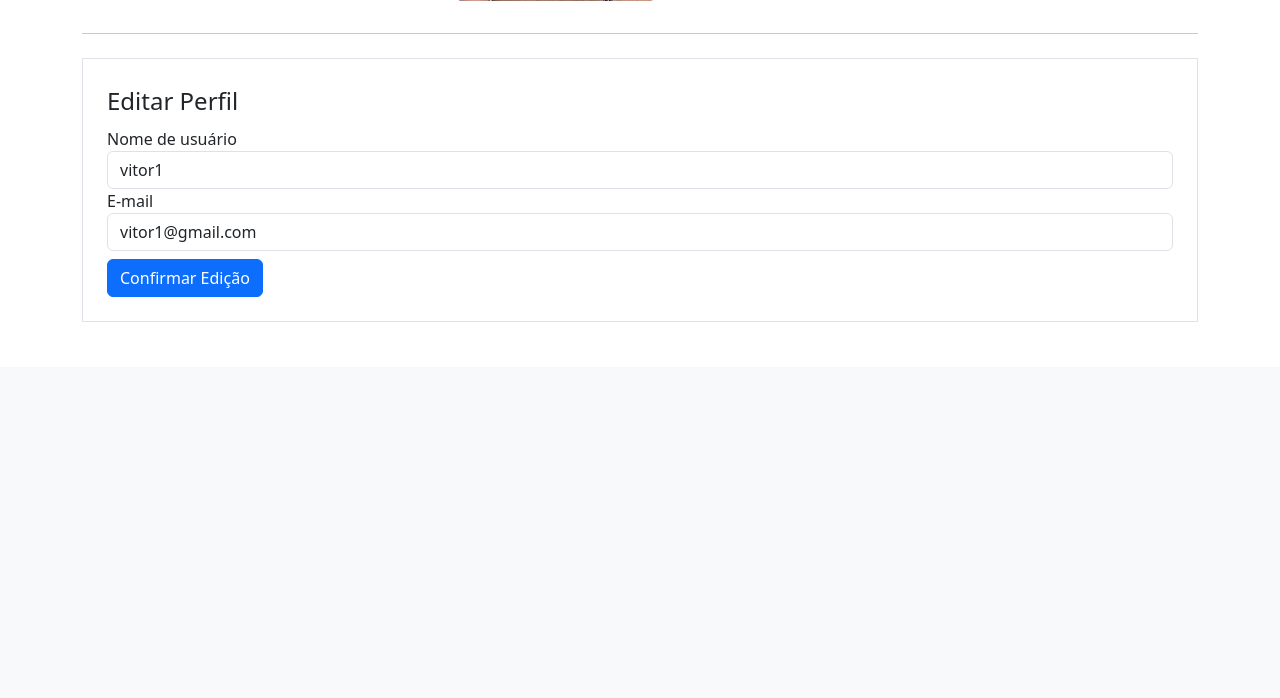
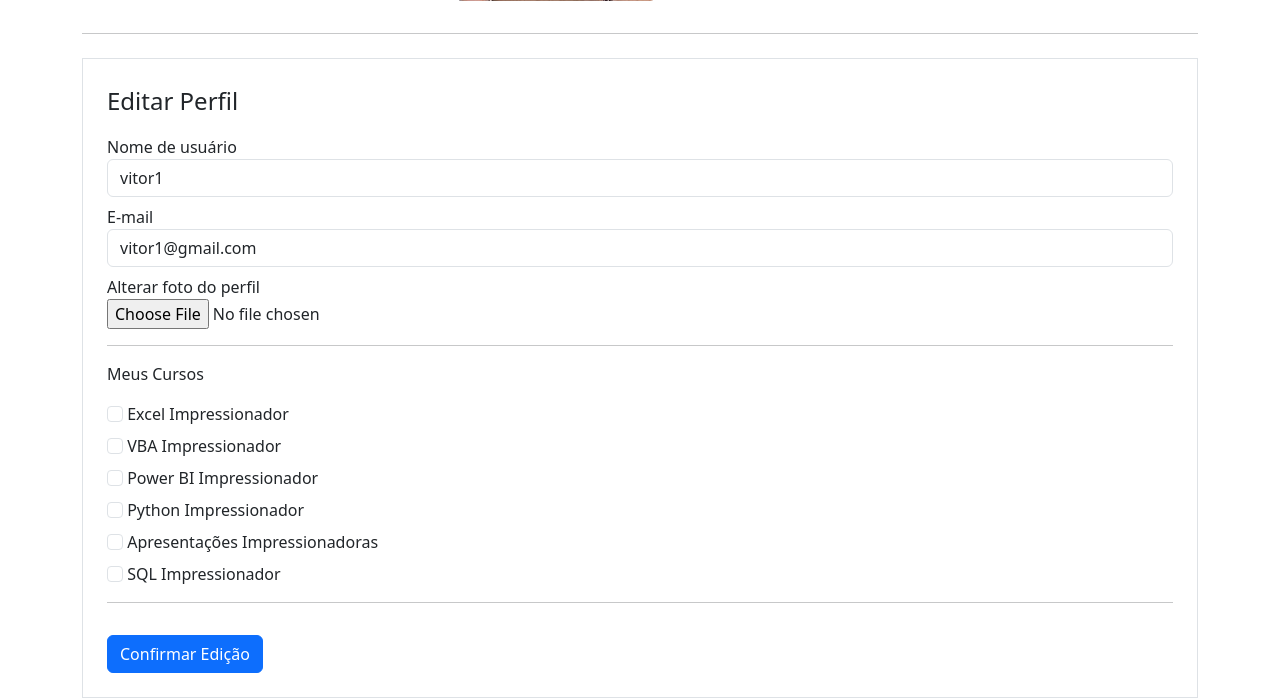
Before and after one commit to victornunesg/flask-app, a Flask app: page /perfil/editar in a window 1280 px wide. Shown: the part 433-1131 px from the top of the page. Before the commit the page ends 755 px from the top, so only its background shows below. Run offline with Flask 3, Linux system fonts and the light colour scheme; a user stored in the database is signed in; some libraries are stand-ins or nearby versions.

Commit message:
Atualizações na página de editar perfil

```diff
--- a/teste.txt
+++ b/teste.txt
@@ -1 +1,2 @@
 testando git no PC ABR
+testando git no PC pessoal
--- a/webblog/forms.py
+++ b/webblog/forms.py
@@ -1,14 +1,16 @@
-# os formularios são um objetos dentro do python, uma classe
+# os formulários são objetos dentro do python, uma classe
 # no flask já temos formulários prontos, através da biblioteca flask wtf
 # para instalar seria flask-wtf e para importar flask_wtf
-# temos na bibliteca wtforms os validators, para validarem campos a serem preenchidos pelo usuario
+# temos na biblioteca wtforms os validators, para validarem campos a serem preenchidos pelo usuário
 
 from flask_wtf import FlaskForm  # (install flask-wtf)
 # formulário web do flask
+from flask_wtf.file import FileField, FileAllowed
+# filefield é usado para fazer o upload da foto de perfil e fileallowed é um validator para restringir o tipo da foto
 from wtforms import StringField, PasswordField, SubmitField, BooleanField
 # importando os tipos de campo do wtforms
 from wtforms.validators import DataRequired, Length, Email, EqualTo, ValidationError
-# importando validadores de: campo obrigatorio, tamanho, e-mail e comparação de campos (para senha)
+# importando validadores de: campo obrigatório, tamanho, e-mail e comparação de campos (para senha)
 # o wtforms não possui o e-mail validator embutido, necessário instalar via terminal: (install email_validator)
 from webblog.models import Usuario
 # precisaremos da classe usuário para realizar validações nos formulários
@@ -51,10 +53,25 @@ class FormLogin(FlaskForm):
 class FormEditarPerfil(FlaskForm):
     username = StringField('Nome de usuário', validators=[DataRequired()])
     email = StringField('E-mail', validators=[DataRequired(), Email()])
+    foto_perfil = FileField('Alterar foto do perfil', validators=[FileAllowed(['jpg', 'png', 'jpeg'])])
+    curso_excel = BooleanField('Excel Impressionador')
+    curso_vba = BooleanField('VBA Impressionador')
+    curso_powerbi = BooleanField('Power BI Impressionador')
+    curso_python = BooleanField('Python Impressionador')
+    curso_ppt = BooleanField('Apresentações Impressionadoras')
+    curso_sql = BooleanField('SQL Impressionador')
     botao_submit_editar_perfil = SubmitField('Confirmar Edição')
 
+    @staticmethod
     def validate_email(self, email):
         if current_user.email != email.data:
             usuario = Usuario.query.filter_by(email=email.data).first()
-        if usuario:  # não permite alteração de email se já existe no BD para outro usuário
-            raise ValidationError('Já existe um usuário com esse e-mail. Cadastre um novo e-mail.')
+            if usuario:  # não permite alteração de email se já existe no BD para outro usuário
+                raise ValidationError('Já existe um usuário com esse e-mail. Cadastre um novo e-mail.')
+
+    @staticmethod
+    def validate_username(self, username):
+        if current_user.username != username.data:
+            usuario = Usuario.query.filter_by(username=username.data).first()
+            if usuario:  # não permite alteração de email se já existe no BD para outro usuário
+                raise ValidationError('Já existe um usuário com esse username. Cadastre um novo username.')
--- a/webblog/routes.py
+++ b/webblog/routes.py
@@ -7,6 +7,11 @@ from flask_login import current_user  # método que verifica o usuário que est
 # também possui o parâmetro de verificar se está logado ou não
 from flask_login import login_required
 # função que usamos como um decorator, para controle/bloqueio de páginas por usuários não logados
+
+import secrets, os
+# secrets para gerar o código para atualizar imagem de perfil e OS para separar o nome da imagem da extensão
+
+from PIL import Image  # biblioteca Pillow (install Pillow) para compactar a imagem de maneira fácil
 
 lista_usuarios = ['Victor', 'Yasmin']  # definindo lista de usuarios do blog
 
@@ -45,7 +50,7 @@ def login():
             # chama o método login_user para confirmar o login do usuário (primeiro parâmetro)
             # também controla o 'lembrar dados de acesso', como segundo parâmetro 'remember', aceita booleano
             flash(f'Login feito com sucesso no e-mail {form_login.email.data}', 'alert-success')
-            # passando parametros da função flash, a mensagem (.data para pegar o valor preenchido)
+            # passando parâmetros da função flash, a mensagem (.data para pegar o valor preenchido)
             # e a categoria, de acordo com a documentação do flask e bootstrap
             par_next = request.args.get('next')
             # verificar se há algum parâmetro next na URL para saber se mandaremos para outra página específica
@@ -62,7 +67,7 @@ def login():
         # transformará a senha do usuário em criptografada
         # para verificar se as senhas batem, utiliza-se o método bcrypt.check_password_hash(SENHA1, SENHA2)
         usuario = Usuario(username=form_criarconta.username.data, email=form_criarconta.email.data, senha=senha_cript)
-        # criando um novo usuario, instanciando a classe Usuario() - cada usuário seria um novo objeto
+        # cria novo usuario, instanciando a classe Usuario() - cada usuário seria um novo objeto
         database.session.add(usuario)  # adicionando a variável usuario à sessão do banco de dados
         database.session.commit()  # inserindo os dados no banco de dados
         flash(f'Conta criada para o e-mail: {form_criarconta.email.data}', 'alert-success')
@@ -95,12 +100,68 @@ def criar_post():
     return render_template('criarpost.html')
 
 
+def salvar_imagem(imagem):
+    # gera código aleatório de 8bytes para evitar duplicidades de nome de foto no banco de dados
+    codigo = secrets.token_hex(8)
+
+    # separa o nome da imagem de sua extensão usando OS, armazena um em cada variável
+    nome, extensao = os.path.splitext(imagem.filename)
+
+    # junta novamente o nome da imagem adicionando o código gerado
+    nome_arquivo = nome + codigo + extensao
+
+    # define o caminho onde o arquivo será salvo, o app.root_path retorna o caminho do web-blog e o join junta tudo
+    caminho_completo = os.path.join(app.root_path, 'static/fotos_perfil', nome_arquivo)
+
+    # comprime o tamanho da imagem, pois no site é somente 400 por 400, variável tamanho é uma tupla com as dimensões
+    tamanho = (400, 400)
+    imagem_reduzida = Image.open(imagem)
+    imagem_reduzida.thumbnail(tamanho)
+
+    # salva a imagem na pasta static/fotos_perfil
+    imagem_reduzida.save(caminho_completo)
+
+    # retorna o novo nome da foto
+    return nome_arquivo
+
+
+def atualizar_cursos(form):
+    lista_cursos = []
+    for campo in form:
+        if 'curso_' in campo.name:
+            if campo.data:  # se o campo estiver marcado, adiciona na lista de cursos
+                lista_cursos.append(campo.label.text)
+    return ';'.join(lista_cursos)  # retornando uma string com os cursos separados por ;
+
+
+
 @app.route('/perfil/editar', methods=['GET', 'POST'])
 @login_required
 def editar_perfil():
     form = FormEditarPerfil()
-    if request.method == "GET":  # caso a operação seja GET (default) traz as informações do usuário para os campos
+
+    # caso a operação seja GET (default) traz as informações atuais do usuário para os campos do formulário
+    if request.method == "GET":
         form.username.data = current_user.username
         form.email.data = current_user.email
+
+    # se o formulário de editar o perfil for validado ao clicar em submit, atualiza os dados no banco de dados
+    if form.validate_on_submit() and 'botao_submit_editar_perfil' in request.form:
+        current_user.email = form.email.data
+        current_user.username = form.username.data
+        # verifica se houve o upload de uma nova foto para poder atualizá-la
+        if form.foto_perfil.data:
+            # chama a função salvar_imagem para realizar o tratamento da foto enviada pelo usuário
+            nome_imagem = salvar_imagem(form.foto_perfil.data)
+            # atualiza o campo foto_perfil do usuário para carregar a nova foto do perfil
+            current_user.foto_perfil = nome_imagem
+
+        # chama a função atualizar_cursos passando o formulário de parâmetro
+        current_user.cursos = atualizar_cursos(form)
+
+        database.session.commit()
+        flash(f'Perfil atualizado com sucesso!', 'alert-success')
+        return redirect(url_for('perfil'))
+
     foto_perfil = url_for('static', filename=f'fotos_perfil/{current_user.foto_perfil}')
     return render_template('editarperfil.html', foto_perfil=foto_perfil, form=form)
--- a/webblog/templates/editarperfil.html
+++ b/webblog/templates/editarperfil.html
@@ -3,15 +3,20 @@
 {% block form_editar_perfil %}
     <!--Definindo o bloco de editar perfil que foi criado dentro do arquivo perfil.html-->
     <!--Fizemos uma copia do arquivo login.html e editamos para o formulario em questao-->
+    <!--As classes das divs são oriundas do bootstrap-->
 <div class="container">
     <hr>
     <div class="row">
         <div class="col">
-            <form method="POST" action="" class="border p-4 mt-2">
+
+            <!-- Sempre que existir um formulário envolvendo uploda de arquivos, é necesśario passar o parâmetro
+            'enctype' para que as validações funcionem e que o arquivo possa ser lido adequadamente-->
+
+            <form method="POST" action="" class="border p-4 mt-2" enctype="multipart/form-data">
                 {{ form.csrf_token }}
                 <legend>Editar Perfil</legend>
                 <fieldset>
-                    <div class="form-group">
+                    <div class="form-group mt-2">
                         {{ form.username.label(class="form-control-label") }}
                         {% if form.username.errors %}
                             {{ form.username(class="form-control is-invalid") }}
@@ -25,7 +30,7 @@
                         {% endif %}
                     </div>
 
-                    <div class="form-group">
+                    <div class="form-group mt-2">
                         {{ form.email.label(class="form-control-label") }}
                         {% if form.email.errors %}
                             {{ form.email(class="form-control is-invalid") }}
@@ -38,9 +43,36 @@
                             {{ form.email(class="form-control") }}
                         {% endif %}
                     </div>
+
+                    <div class="form-group mt-2">
+                        {{ form.foto_perfil.label }}
+                        <br>
+                        {{ form.foto_perfil(class="form-control-file") }}
+                        {% if form.foto_perfil.errors %}
+                            {% for erro in form.foto_perfil.errors %}
+                                <span class="text-danger"> {{ erro}} </span>
+                                <br>
+                            {% endfor %}
+                        {% endif %}
+                    </div>
+
+                    <hr>
+                    <p>Meus Cursos</p>
+                    <!--Exibe todos os campos que se iniciam com 'cursos_' dentro do formulário usando o laço for-->
+                    {% for campo in form %}
+                        {% if 'curso_' in campo.name %}
+                            <div class="form-group mt-2">
+                                {{ campo(class="form-check-input") }}
+                                {{ campo.label(class="form-check-label") }}<br>
+                            </div>
+                        {% endif %}
+                    {% endfor %}
+
                 </fieldset>
 
-                {{ form.botao_submit_editar_perfil(class="btn btn-primary mt-2") }} <!--aqui tambem foi aplicado margin-top no botão-->
+                <!--Foi aplicado margin-top nos botões-->
+                <hr>
+                {{ form.botao_submit_editar_perfil(class="btn btn-primary mt-3") }}
 
             </form>
       </div>
```
Also changed, not shown: webblog/testes.py (+8 -7 lines), instance/banco_de_dados.db, webblog/static/fotos_perfil/Vitor1a40b059fcbaaa196.jpg (added).
